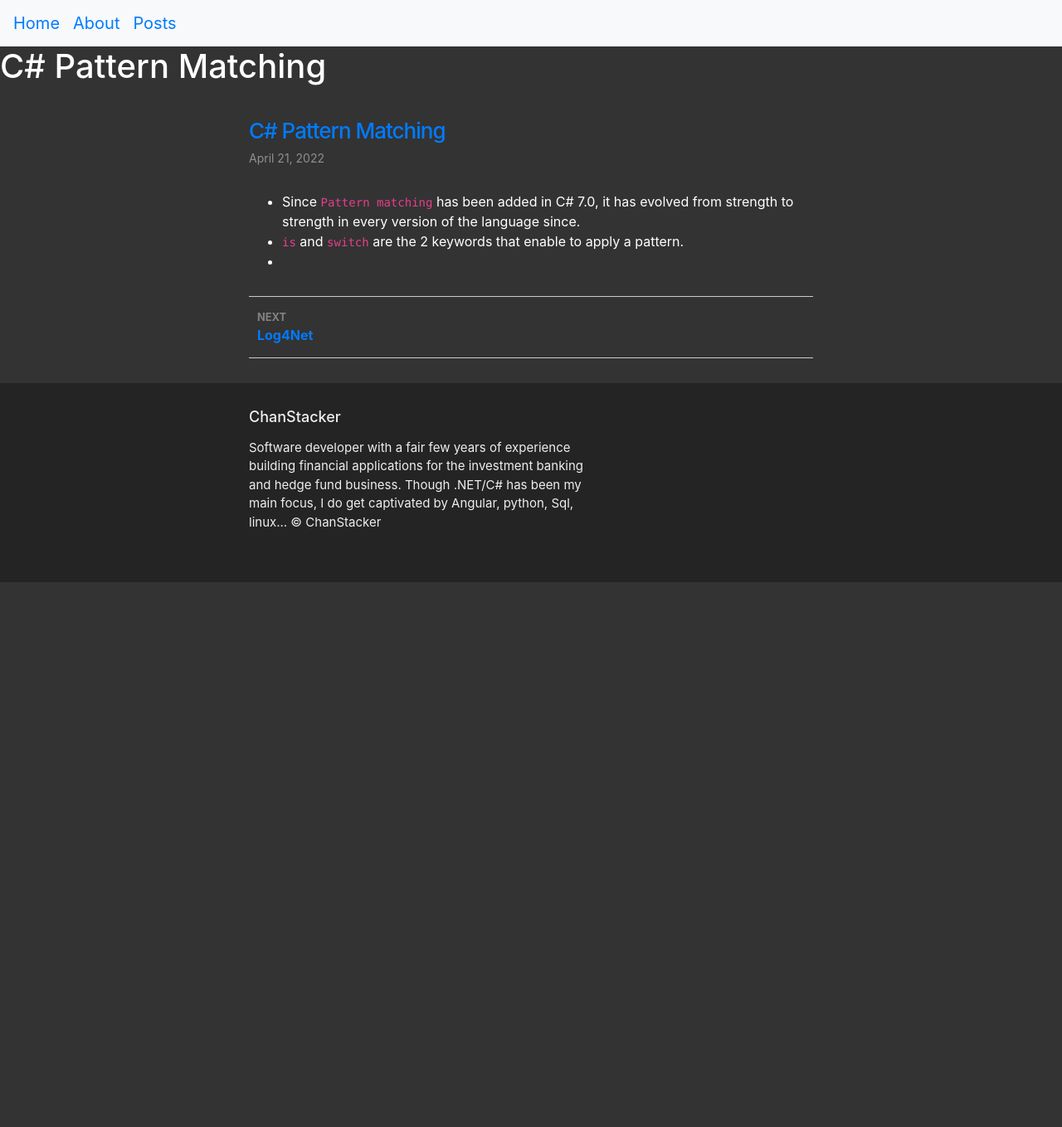
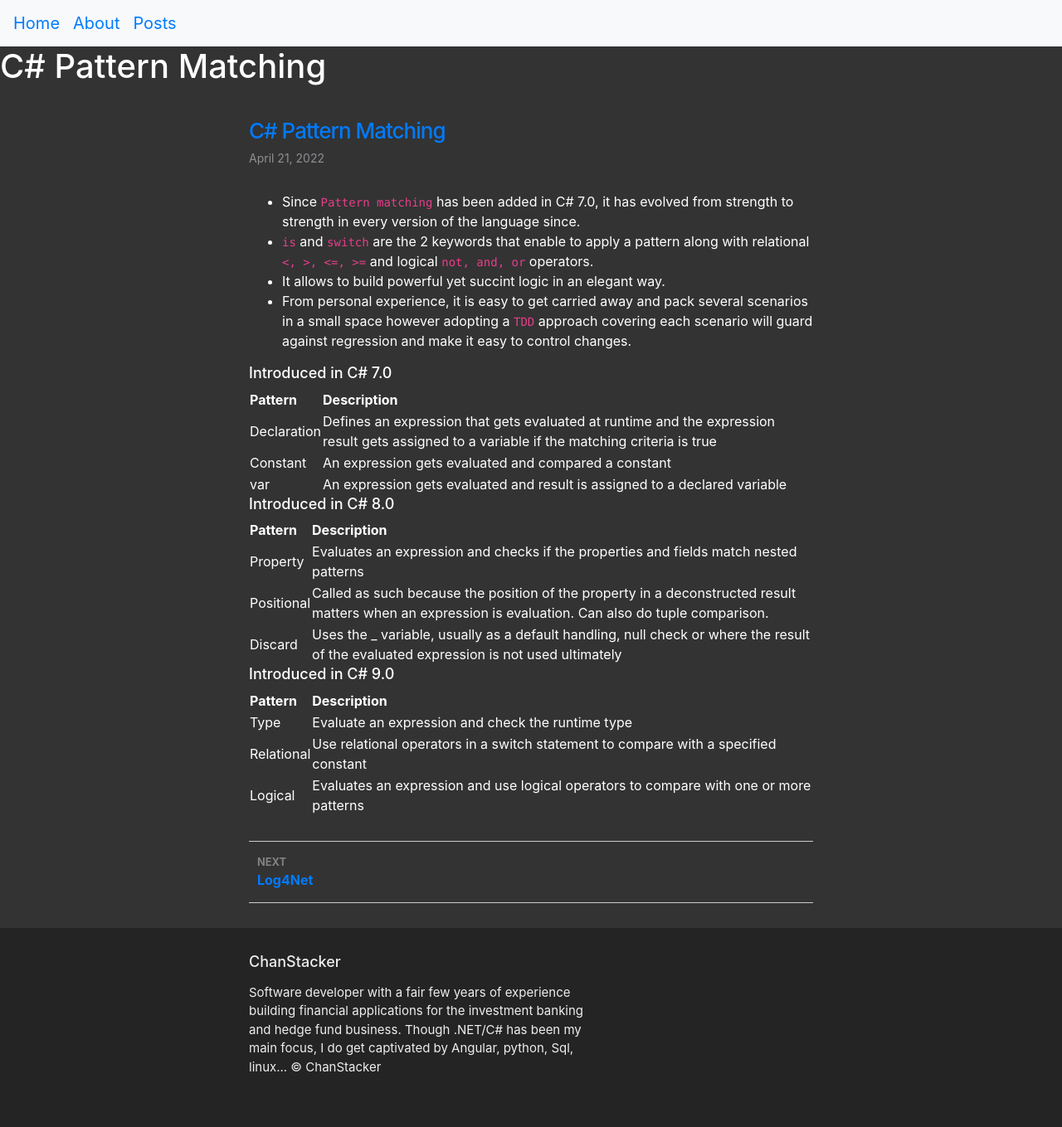
Before and after one commit to ChanStacker/chanstacker.github.io, a Jekyll site: the page built from _posts/2022-04-21-csharppatternmatching.markdown, in a window 1280 px wide. Shown: the whole page at 83% size. Built offline with Jekyll 4.4.1, drawn with Linux system fonts in a browser that asks for light colours; before the commit the page ends 900 px from its top, so only the background shows below that.

Commit message:
TBS-9: csharp pattern matching

```diff
--- a/_posts/2022-04-21-csharppatternmatching.markdown
+++ b/_posts/2022-04-21-csharppatternmatching.markdown
@@ -6,5 +6,31 @@ categories: .Net
 ---
 
 * Since `Pattern matching` has been added in C# 7.0, it has evolved from strength to strength in every version of the language since.
-* `is` and `switch` are the 2 keywords that enable to apply a pattern.
-*
+* `is` and `switch` are the 2 keywords that enable to apply a pattern along with relational `<, >, <=, >=` and logical `not, and, or` operators.
+* It allows to build powerful yet succint logic in an elegant way.
+* From personal experience, it is easy to get carried away and pack several scenarios in a small space however adopting a `TDD` approach covering each scenario will guard against regression and make it easy to control changes.
+
+#### Introduced in C# 7.0
+
+| Pattern      | Description |
+| ----------- | ----------- |
+| Declaration      | Defines an expression that gets evaluated at runtime and the expression result gets assigned to a variable if the matching criteria is true     |
+| Constant   | An expression gets evaluated and compared  a constant        |
+| var   | An expression gets evaluated and result is assigned to a declared variable    |
+
+
+#### Introduced in C# 8.0
+
+| Pattern      | Description |
+| ----------- | ----------- |
+| Property      | Evaluates an expression and checks if the properties and fields match nested patterns    |
+| Positional   | Called as such because the position of the property in a deconstructed result matters when an expression is evaluation. Can also do tuple comparison. |
+| Discard   | Uses the _ variable, usually as a default handling, null check or where the result of the evaluated expression is not used ultimately   |
+
+#### Introduced in C# 9.0
+
+| Pattern      | Description |
+| ----------- | ----------- |
+| Type      | Evaluate an expression and check the runtime type   |
+| Relational    | Use relational operators in a switch statement to compare with a specified constant |
+| Logical   | Evaluates an expression and use logical operators to compare with one or more patterns |
```
